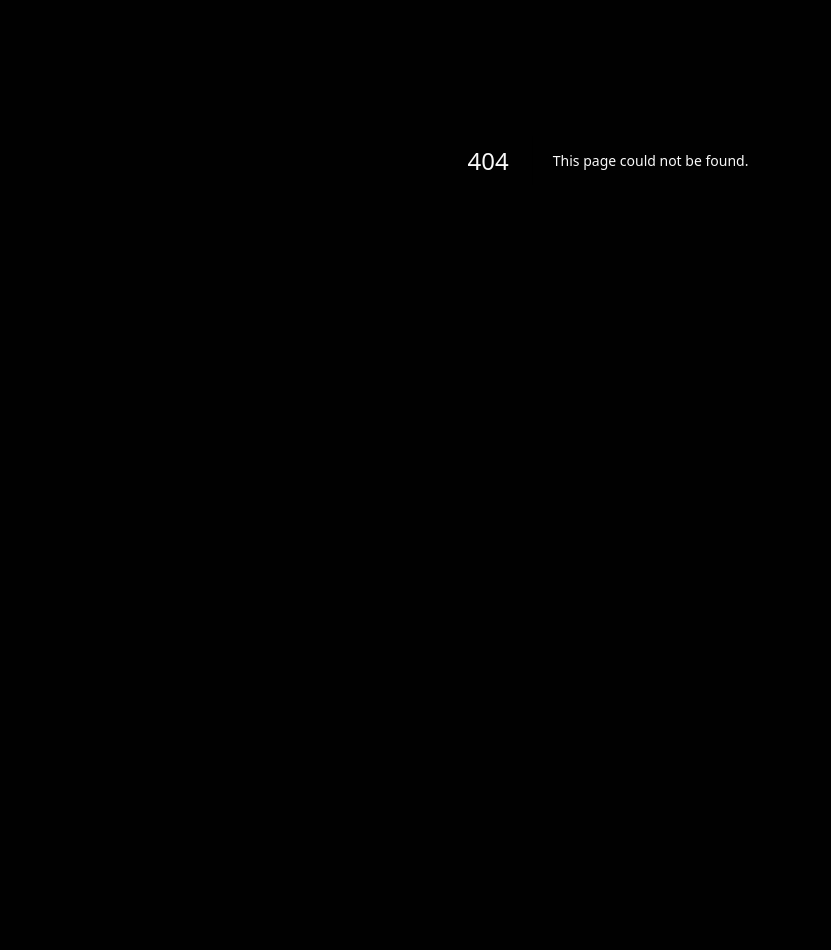
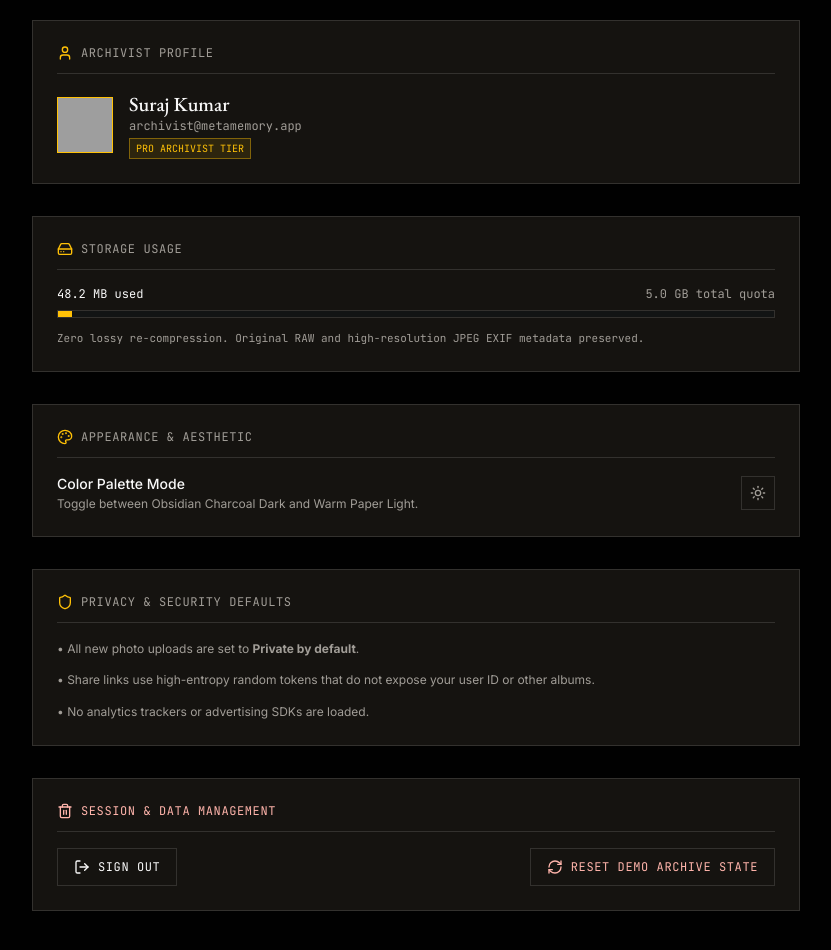
Before and after one commit to surajkumar11292/MetaMemoryAlbum, a Next.js app: page /app/settings in a window 1280 px wide. Before the commit this address had no page. Shown: the part 240-1190 px from the top of the page, without its empty margins (32-863 px from the left). Before the commit the page ends 800 px from the top, so only its background shows below. Built offline with nearby package versions, Linux system fonts and the light colour scheme; no server answers; grey boxes are pictures that could not be loaded.

Commit message:
feat(pages): create settings page with storage gauge and privacy overview

```diff
--- /dev/null
+++ b/app/app/settings/page.tsx
@@ -0,0 +1,171 @@
+'use client';
+
+import React, { useState, useEffect } from 'react';
+import { useRouter } from 'next/navigation';
+import { AppShell } from '@/components/layout/AppShell';
+import { ThemeToggle } from '@/components/ui/ThemeToggle';
+import { useToast } from '@/components/ui/Toast';
+import { User, HardDrive, Shield, Palette, LogOut, Trash2, RefreshCw } from 'lucide-react';
+
+export default function SettingsPage() {
+  const router = useRouter();
+  const { toast } = useToast();
+  const [user, setUser] = useState<any>(null);
+  const [loading, setLoading] = useState(true);
+
+  useEffect(() => {
+    async function loadUser() {
+      try {
+        const res = await fetch('/api/auth/session');
+        const data = await res.json();
+        if (data.user) {
+          setUser(data.user);
+        }
+      } catch (e) {
+        console.error(e);
+      } finally {
+        setLoading(false);
+      }
+    }
+    loadUser();
+  }, []);
+
+  const handleSignOut = async () => {
+    await fetch('/api/auth/session', { method: 'DELETE' });
+    toast({ title: 'Signed out', type: 'info' });
+    router.push('/login');
+  };
+
+  const handleResetData = () => {
+    if (confirm('Reset your memory archive to the original seed state?')) {
+      window.location.reload();
+    }
+  };
+
+  const storageUsedMb = user ? (user.storage_used_bytes / (1024 * 1024)).toFixed(1) : '48.2';
+  const storageLimitMb = 5120; // 5 GB default
+  const storagePercent = Math.min(100, (parseFloat(storageUsedMb) / storageLimitMb) * 100);
+
+  return (
+    <AppShell>
+      <div className="max-w-3xl space-y-10">
+        <div className="border-b border-border pb-6">
+          <span className="font-mono text-xs text-amber-accent uppercase tracking-widest block mb-1.5">
+            System Preferences
+          </span>
+          <h1 className="font-display text-4xl sm:text-5xl font-medium text-foreground tracking-tight">
+            Settings & Storage
+          </h1>
+          <p className="font-sans text-xs sm:text-sm text-muted-foreground mt-2">
+            Manage your archival account, storage limits, and security preferences.
+          </p>
+        </div>
+
+        <div className="space-y-8">
+          {/* Account Profile Section */}
+          <div className="border border-border bg-surface-raised p-6 space-y-4">
+            <div className="flex items-center space-x-2 border-b border-border pb-3 font-mono text-xs uppercase tracking-wider text-muted-foreground">
+              <User className="w-4 h-4 text-amber-accent" />
+              <span>Archivist Profile</span>
+            </div>
+            <div className="flex items-center space-x-4">
+              <div className="w-14 h-14 border border-amber-accent overflow-hidden bg-surface shrink-0">
+                {/* eslint-disable-next-line @next/next/no-img-element */}
+                <img
+                  src={user?.avatar_url || 'https://images.unsplash.com/photo-1534528741775-53994a69daeb?auto=format&fit=crop&w=256&q=80'}
+                  alt={user?.name || 'Archivist'}
+                  className="w-full h-full object-cover"
+                />
+              </div>
+              <div>
+                <h3 className="font-display text-xl text-foreground font-medium">{user?.name || 'Suraj Kumar'}</h3>
+                <p className="font-mono text-xs text-muted-foreground">{user?.email || 'archivist@metamemory.app'}</p>
+                <span className="inline-block mt-1 font-mono text-[10px] uppercase text-amber-accent border border-amber-accent/40 px-1.5 py-0.5 bg-amber-accent/10">
+                  Pro Archivist Tier
+                </span>
+              </div>
+            </div>
+          </div>
+
+          {/* Storage Capacity Section */}
+          <div className="border border-border bg-surface-raised p-6 space-y-4">
+            <div className="flex items-center space-x-2 border-b border-border pb-3 font-mono text-xs uppercase tracking-wider text-muted-foreground">
+              <HardDrive className="w-4 h-4 text-amber-accent" />
+              <span>Storage Usage</span>
+            </div>
+            <div className="space-y-2">
+              <div className="flex justify-between font-mono text-xs text-foreground">
+                <span>{storageUsedMb} MB used</span>
+                <span className="text-muted-foreground">5.0 GB total quota</span>
+              </div>
+              <div className="w-full h-2 bg-surface border border-border overflow-hidden">
+                <div
+                  className="h-full bg-amber-accent transition-all duration-500"
+                  style={{ width: `${Math.max(2, storagePercent)}%` }}
+                />
+              </div>
+              <p className="font-mono text-[11px] text-muted-foreground pt-1">
+                Zero lossy re-compression. Original RAW and high-resolution JPEG EXIF metadata preserved.
+              </p>
+            </div>
+          </div>
+
+          {/* Appearance & Interface */}
+          <div className="border border-border bg-surface-raised p-6 space-y-4">
+            <div className="flex items-center space-x-2 border-b border-border pb-3 font-mono text-xs uppercase tracking-wider text-muted-foreground">
+              <Palette className="w-4 h-4 text-amber-accent" />
+              <span>Appearance & Aesthetic</span>
+            </div>
+            <div className="flex items-center justify-between">
+              <div>
+                <h4 className="font-sans text-sm text-foreground font-medium">Color Palette Mode</h4>
+                <p className="font-sans text-xs text-muted-foreground mt-0.5">
+                  Toggle between Obsidian Charcoal Dark and Warm Paper Light.
+                </p>
+              </div>
+              <ThemeToggle />
+            </div>
+          </div>
+
+          {/* Privacy & Sharing */}
+          <div className="border border-border bg-surface-raised p-6 space-y-4">
+            <div className="flex items-center space-x-2 border-b border-border pb-3 font-mono text-xs uppercase tracking-wider text-muted-foreground">
+              <Shield className="w-4 h-4 text-amber-accent" />
+              <span>Privacy & Security Defaults</span>
+            </div>
+            <div className="space-y-3 font-sans text-xs text-muted-foreground leading-relaxed">
+              <p>• All new photo uploads are set to <strong>Private by default</strong>.</p>
+              <p>• Share links use high-entropy random tokens that do not expose your user ID or other albums.</p>
+              <p>• No analytics trackers or advertising SDKs are loaded.</p>
+            </div>
+          </div>
+
+          {/* Session Actions & Danger Zone */}
+          <div className="border border-border bg-surface-raised p-6 space-y-4">
+            <div className="flex items-center space-x-2 border-b border-border pb-3 font-mono text-xs uppercase tracking-wider text-danger">
+              <Trash2 className="w-4 h-4 text-danger" />
+              <span>Session & Data Management</span>
+            </div>
+            <div className="flex flex-col sm:flex-row items-stretch sm:items-center justify-between gap-4">
+              <button
+                onClick={handleSignOut}
+                className="inline-flex items-center justify-center space-x-2 font-mono text-xs uppercase tracking-wider px-4 py-2.5 border border-border hover:border-amber-accent text-foreground transition-colors"
+              >
+                <LogOut className="w-4 h-4" />
+                <span>Sign Out</span>
+              </button>
+
+              <button
+                onClick={handleResetData}
+                className="inline-flex items-center justify-center space-x-2 font-mono text-xs uppercase tracking-wider px-4 py-2.5 border border-danger/40 hover:border-danger text-danger bg-danger/5 transition-colors"
+              >
+                <RefreshCw className="w-4 h-4" />
+                <span>Reset Demo Archive State</span>
+              </button>
+            </div>
+          </div>
+        </div>
+      </div>
+    </AppShell>
+  );
+}
```
